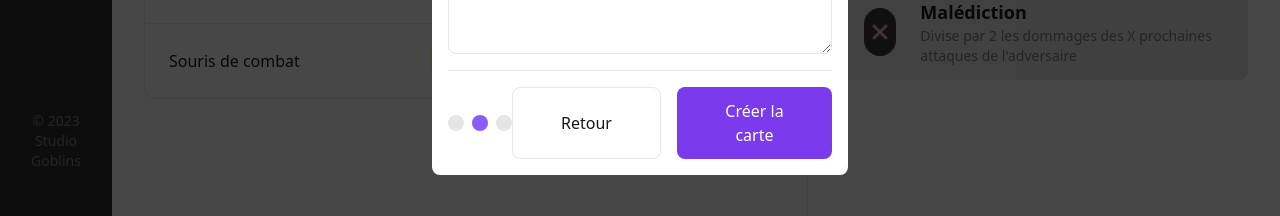
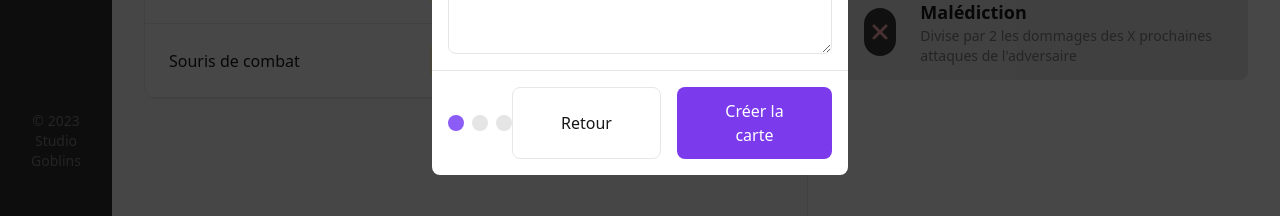
Before and after one commit to Julienog3/runic-arena, a Vue app: page / in a window 1280 px wide. Both pictures are taken after typing "Sample" into the empty fields and a click on the button "Ajouter une carte". Shown: the part 581-797 px from the top of the page. Built offline with nearby package versions, Linux system fonts and the light colour scheme.

Commit message:
Adding tab system in adding modal

```diff
--- a/index.html
+++ b/index.html
@@ -4,7 +4,7 @@
     <meta charset="UTF-8">
     <link rel="icon" href="/favicon.ico">
     <meta name="viewport" content="width=device-width, initial-scale=1.0">
-    <title>Vite App</title>
+    <title>Runic Arena - Online TCG</title>
   </head>
   <body>
     <div id="app"></div>
--- a/src/components/AddingForm.vue
+++ b/src/components/forms/AddingForm.vue
@@ -5,21 +5,19 @@
   export default {
     setup() {
         const card = reactive<CardType>({
-        name: '',
+            name: "",
             type: TypeEnum.CHAOS,
-        description: '',
+            description: "",
             power: 0,
             category: CategoryEnum.ARCHER,
             skills: []
-      })
+        });
+        const submit = (event: Event) => {
+            event.preventDefault();
+        };
+        return { card, submit };
+    },
 
-      const submit = (event: Event) => {
-        event.preventDefault()
-        console.log(card)
-      }
-
-      return { card, submit }
-    }
 }
 </script>
 
@@ -94,27 +92,5 @@
       ></textarea>
     </div>
   </div>
-  <div class="flex w-full justify-between border-t pt-4">
-    <div class="flex gap-2 items-center">
-      <span class="w-4 h-4 bg-neutral-200 rounded-full" />
-      <span class="w-4 h-4 bg-violet-500 rounded-full" />
-      <span class="w-4 h-4 bg-neutral-200 rounded-full" />
-    </div>
-    <div class="flex gap-4">
-      <button
-        type="button"
-        class="font-medium border text-neutral-900 text-md px-12 py-3 rounded-lg"
-      >
-        Retour
-      </button>
-      <button
-        type="submit"
-        class="bg-violet-600  font-medium text-white text-md px-12 py-3 rounded-lg"
-      >
-        Créer la carte
-      </button>
-    </div>
-  </div>
-
   </form>
 </template>
--- /dev/null
+++ b/src/components/forms/ImageForm.vue
@@ -0,0 +1,29 @@
+<script lang="ts">
+import { TypeEnum, type CardType, CategoryEnum } from '@/types/card';
+import { reactive } from 'vue';
+
+export default {
+  setup() {
+    const card = reactive<CardType>({
+      name: "",
+      type: TypeEnum.CHAOS,
+      description: "",
+      power: 0,
+      category: CategoryEnum.ARCHER,
+      skills: []
+    });
+    const submit = (event: Event) => {
+      event.preventDefault();
+    };
+    return { card, submit };
+  },
+}
+</script>
+
+<template>
+  <form @submit="event => submit(event)" class="flex flex-col items-start gap-4">
+    <div class="flex justify-between w-full gap-4">
+      <h1>ImageForm</h1>
+    </div>
+  </form>
+</template>
--- /dev/null
+++ b/src/components/forms/SkillsForm.vue
@@ -0,0 +1,29 @@
+<script lang="ts">
+import { TypeEnum, type CardType, CategoryEnum } from '@/types/card';
+import { reactive } from 'vue';
+
+export default {
+  setup() {
+    const card = reactive<CardType>({
+      name: "",
+      type: TypeEnum.CHAOS,
+      description: "",
+      power: 0,
+      category: CategoryEnum.ARCHER,
+      skills: []
+    });
+    const submit = (event: Event) => {
+      event.preventDefault();
+    };
+    return { card, submit };
+  },
+}
+</script>
+
+<template>
+  <form @submit="event => submit(event)" class="flex flex-col items-start gap-4">
+    <div class="flex justify-between w-full gap-4">
+      <h1>SkillsForm</h1>
+    </div>
+  </form>
+</template>
--- a/src/components/modals/AddingModal.vue
+++ /dev/null
@@ -1,22 +0,0 @@
-<script setup lang="ts">
-  import AppModal from './AppModal.vue';
-  import AddingForm from '@/components/AddingForm.vue'
-
-  interface ModalProps {
-    title: string
-    closeModal: () => void
-  }
-
-  defineProps<ModalProps>()
-</script>
-
-<template>
-  <AppModal
-    :title="title"
-    :close-modal="() => closeModal()"
-  >
-    <div>
-      <AddingForm />
-    </div>
-  </AppModal>
-</template>
--- a/src/components/modals/AppModal.vue
+++ b/src/components/modals/AppModal.vue
@@ -20,7 +20,10 @@ defineProps<ModalProps>()
           </button>
         </div>
         <div class="p-4">
-          <slot></slot>
+          <slot name="body"></slot>
+        </div>
+        <div>
+          <slot name="footer"></slot>
         </div>
       </div>
     </div>
--- /dev/null
+++ b/src/components/modals/PaginationModal.vue
@@ -0,0 +1,22 @@
+<script setup lang="ts">
+
+interface PaginationModalProps {
+  pageNumber: number
+  currentPage: number
+}
+
+const props = defineProps<PaginationModalProps>()
+
+const pages = Array(props.pageNumber).fill(0)
+
+</script>
+
+
+<template>
+  <div class="flex gap-2 items-center">
+    <span v-for="(_, index) in pages" :key="index" class="w-4 h-4 rounded-full" :class="`${(index === currentPage) ? 'bg-violet-500' : 'bg-neutral-200'}`"/>
+  </div>
+</template>
+
+
+<style scoped></style>
--- /dev/null
+++ b/src/components/modals/adding-modal/AddingModal.vue
@@ -0,0 +1,104 @@
+<script setup lang="ts">
+  import { computed, type Component, ref, onUnmounted } from 'vue';
+  import AppModal from '@/components/modals/AppModal.vue';
+  import AddingForm from '@/components/forms/AddingForm.vue'
+  import PaginationModal from '@/components/modals/PaginationModal.vue';
+  import ImageForm from '@/components/forms/ImageForm.vue';
+  import SkillsForm from '@/components/forms/SkillsForm.vue';
+
+  interface AddingModalProps {
+    title: string
+    closeModal: () => void
+  }
+
+  type AddingModalTabType = {
+    id: number
+    name: string
+    component: Component
+  }
+
+  defineProps<AddingModalProps>()
+
+  const tabs: AddingModalTabType[] = [
+    {
+      id: 0,
+      name: 'adding-form',
+      component: AddingForm
+    },
+    {
+      id: 1,
+      name: 'skills-form',
+      component: SkillsForm
+    },
+    {
+      id: 2,
+      name: 'image-form',
+      component: ImageForm
+    }
+  ]
+
+  const currentTabId = ref<number>(0)
+
+  const nextStep = (): void => {
+    console.log('next')
+    currentTabId.value += 1
+  }
+
+  const previousStep = (): void => {
+    console.log('previous')
+    currentTabId.value -= 1
+  }
+
+  const currentTab = computed(() => {
+    return tabs.find(({ id }) => currentTabId.value === id)?.component
+  })
+
+  onUnmounted(() => {
+    currentTabId.value = 0
+  })
+</script>
+
+<template>
+  <AppModal
+    :title="title"
+    :close-modal="() => closeModal()"
+  >
+    <template #body>
+      <Transition>
+        <component :is="currentTab" />
+      </Transition>
+    </template>
+    <template #footer>
+      <div class="flex w-full justify-between border-t p-4">
+      <PaginationModal :currentPage="currentTabId" :pageNumber="tabs.length" />
+      <div class="flex gap-4">
+        <button
+          type="button"
+          @click="previousStep()"
+          class="font-medium border text-neutral-900 text-md px-12 py-3 rounded-lg"
+        >
+          Retour
+        </button>
+        <button
+          type="button"
+          @click="nextStep()"
+          class="bg-violet-600  font-medium text-white text-md px-12 py-3 rounded-lg"
+        >
+          Créer la carte
+        </button>
+      </div>
+    </div>
+    </template>
+  </AppModal>
+</template>
+
+<style scoped>  .v-enter-active,
+  .v-leave-active {
+    transition: opacity .25s ease;
+  }
+
+  .v-enter-from,
+  .v-leave-to {
+    opacity: 0;
+  }
+</style>
--- a/src/main.ts
+++ b/src/main.ts
@@ -27,7 +27,6 @@ const i18n = createI18n({
   locale: 'fr',
   fallbackLocale: 'fr',
   messages: { fr },
-
 })
 
 createApp(App)
--- a/src/router/index.ts
+++ b/src/router/index.ts
@@ -24,4 +24,9 @@ const router = createRouter({
   ]
 })
 
+// router.afterEach((to, from) => {
+//   document.title = to.name
+// })
+
+
 export default router
--- a/src/views/HomeView.vue
+++ b/src/views/HomeView.vue
@@ -5,7 +5,7 @@ import AppSearchBar from '@/components/utils/AppSearchBar.vue';
 import type { CardType } from '@/types/card';
 import data from '@/assets/data.json'
 import { ref } from 'vue';
-import AddingModal from '@/components/modals/AddingModal.vue';
+import AddingModal from '@/components/modals/adding-modal/AddingModal.vue';
 
 const { cards } = data
 
--- a/src/views/SkillsView.vue
+++ b/src/views/SkillsView.vue
@@ -1,5 +1,4 @@
 <script setup lang="ts">
-  import AddingForm from '@/components/AddingForm.vue'
   import SkillCard from '@/components/skill-view/SkillCard.vue';
 </script>
 
```
Lines whose indentation alone changed are shown as unchanged.
